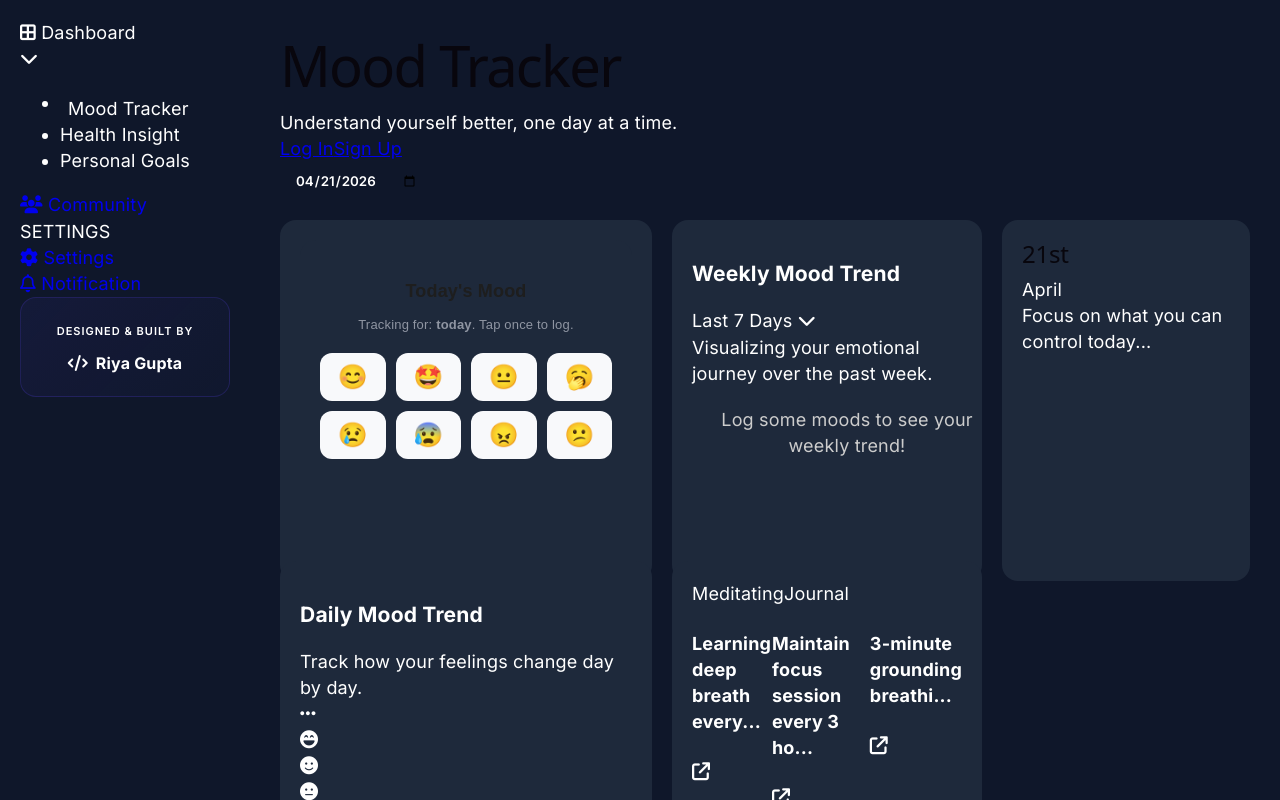
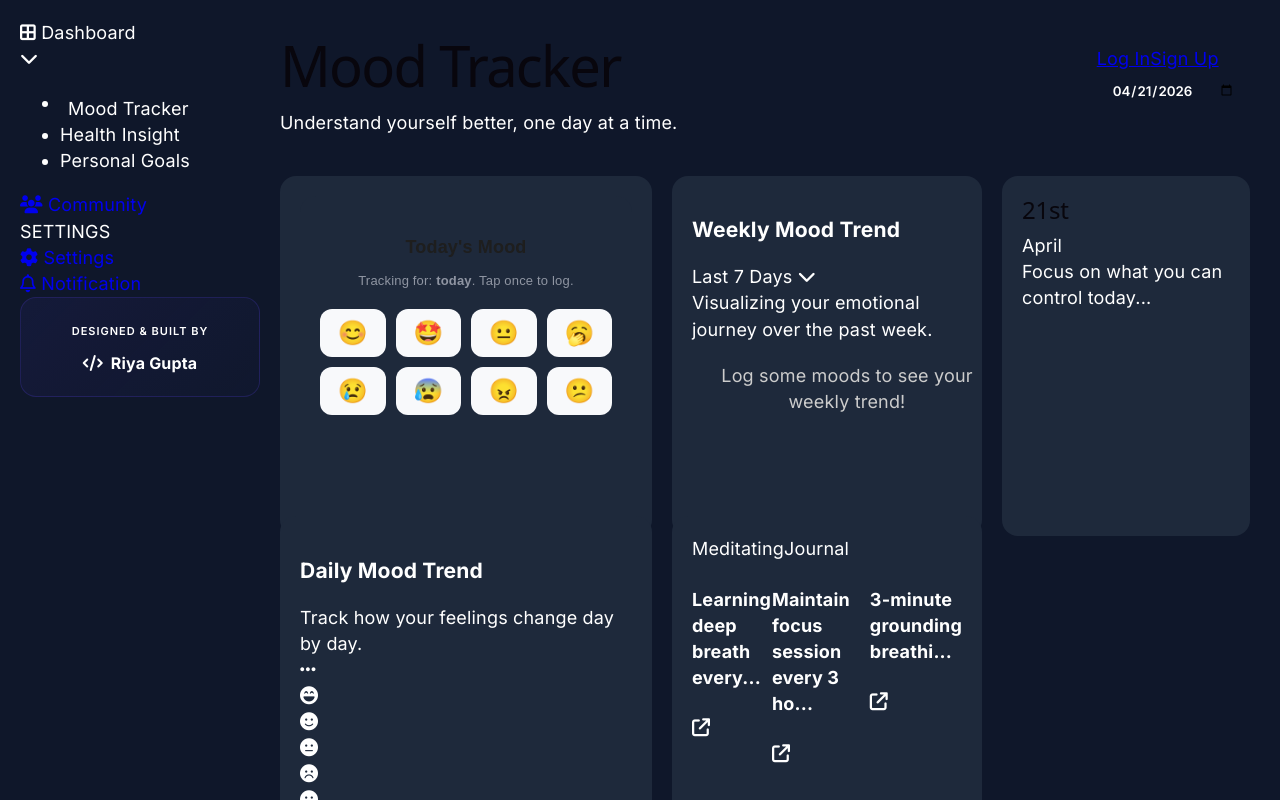
Before and after one commit to riyagupta-sudo/mood-tracker-app, a React (Vite) app in the folder vite-project/: page / in a window 1280 px wide. Shown: the top 800 px of the page. Built offline with nearby package versions, Linux system fonts and the light colour scheme.

Commit message:
fix css import error

```diff
--- /dev/null
+++ b/vite-project/src/components/Header.css
@@ -0,0 +1,6 @@
+.top-header {
+    display: flex;
+    justify-content: space-between;
+    align-items: center;
+    margin-bottom: 20px;
+}
--- /dev/null
+++ b/vite-project/src/components/Sidebar.css
@@ -0,0 +1,6 @@
+.sidebar {
+    width: 240px;
+    background: #0f172a;
+    padding: 20px;
+    color: white;
+}
```
Also changed, not shown: vite-project/src/components/Header.jsx (+5 -4 lines), vite-project/src/components/Sidebar.jsx (+10 -10 lines).
